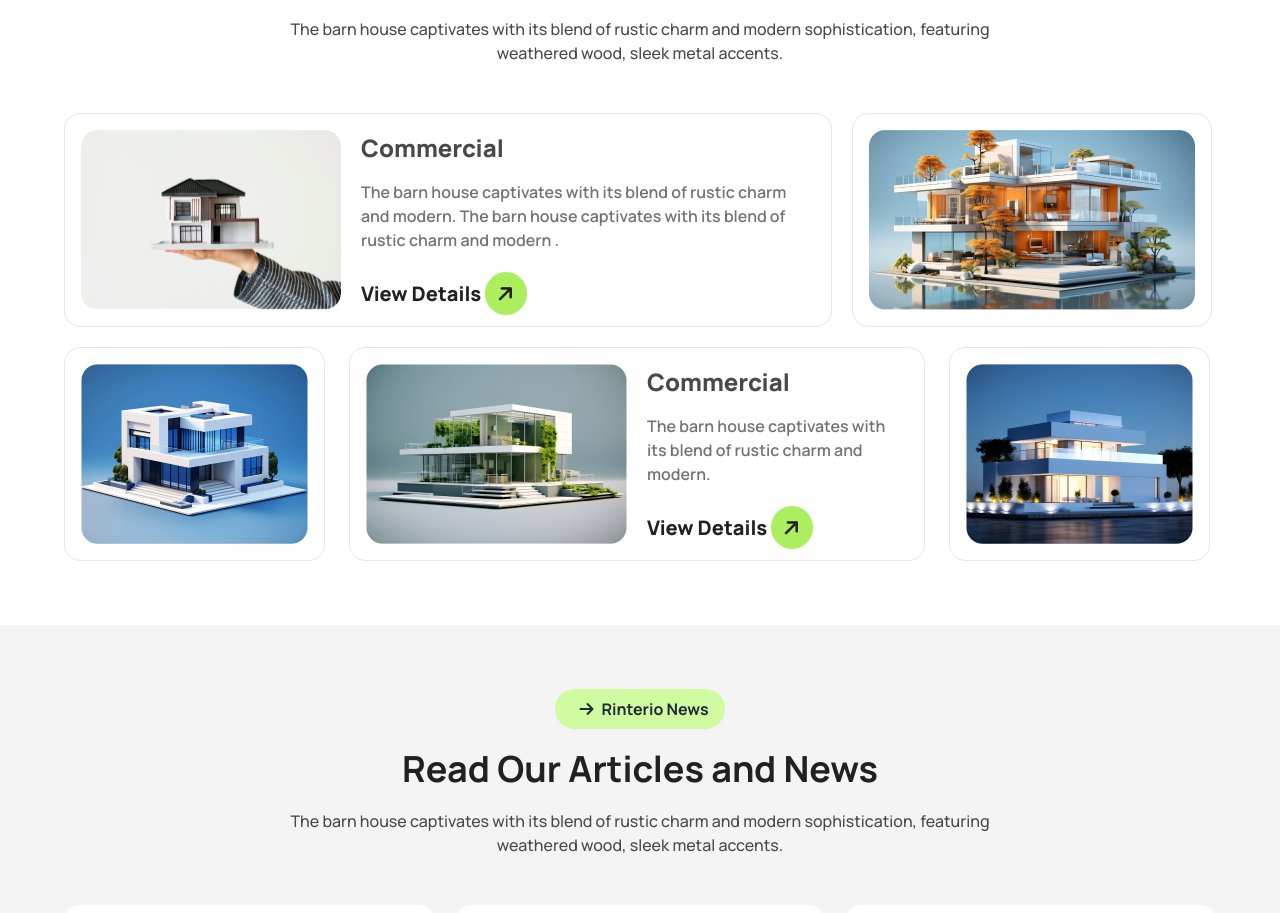
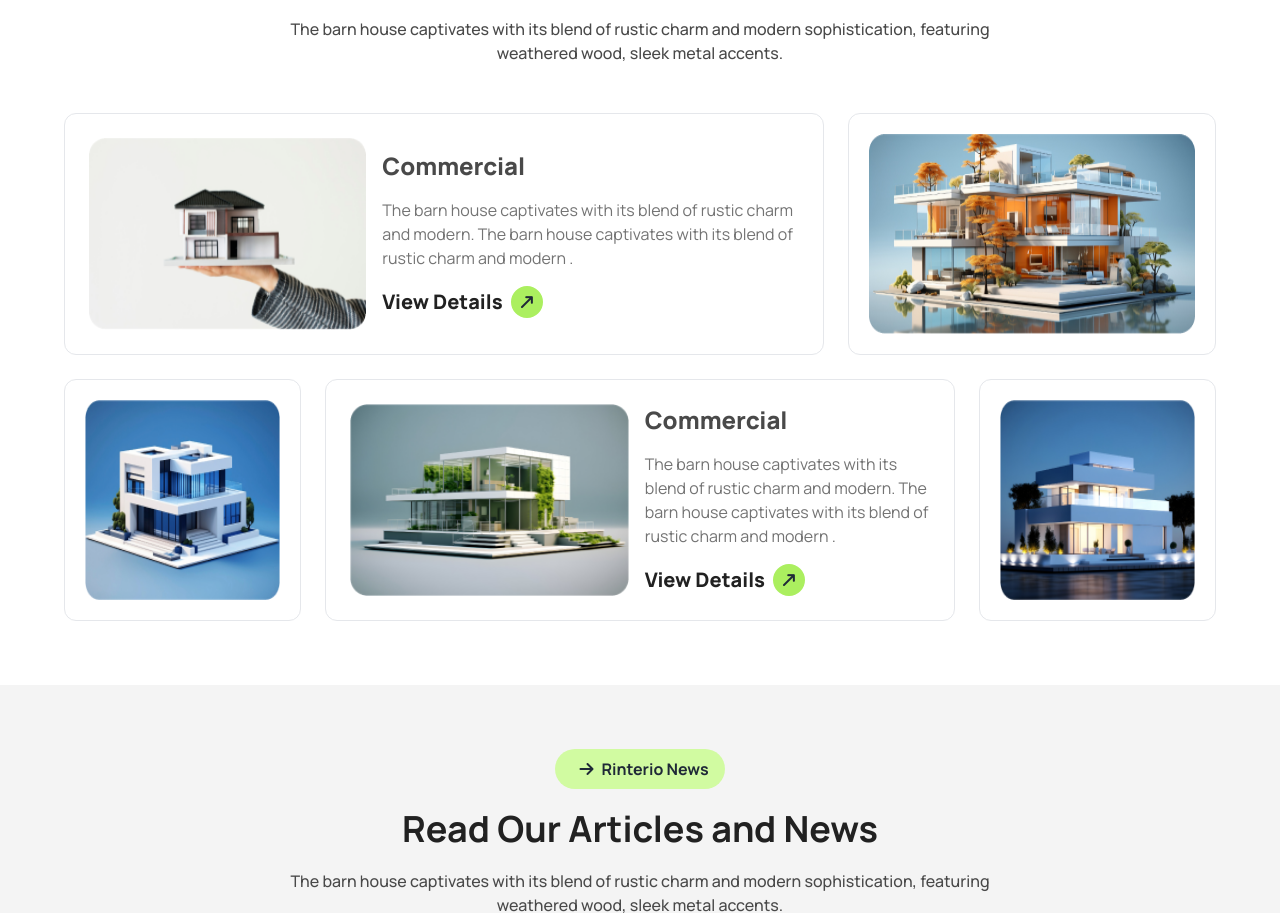
Before and after one commit to abdur-rhaman-babu/rinterio-website, a plain HTML site: page index.html in a window 1280 px wide. Shown: the part 2655-3568 px from the top of the page. Drawn offline with nearby package versions, Linux system fonts and the light colour scheme.

Commit message:
all section done

```diff
--- a/index.html
+++ b/index.html
@@ -85,7 +85,7 @@
         </div>
 
         <!-- ----banner-section---- -->
-         <section class="md:max-w-7xl md:mx-auto pb-16">
+         <section class="md:max-w-7xl md:mx-auto pb-16 mx-5">
                 <div class="text-center">
                     <img class="mx-auto" src="./assets/banner.png" alt="">
                     <h1 class="font-mr lg:text-6xl md:text-4xl text-3xl font-extrabold text-[#212121] leading-tight mt-5 md:mx-36">A barn house of this design has a striking appearance</h1>
@@ -200,37 +200,35 @@
               <h2 class="font-mr md:text-4xl text-2xl font-bold text-[#212121] my-5">Our Latest Portfolio</h2>
               <p class="text-base font-mr font-medium text-[#494949] pb-12 lg:mx-56">The barn house captivates with its blend of rustic charm and modern sophistication, featuring weathered wood, sleek metal accents.</p>
               </div>
+              <div class="grid lg:grid-cols-9 lg:grid-rows-2 lg:gap-6 gap-5">
+                <div class="md:flex items-center gap-4 border p-6 rounded-xl lg:col-span-6">
+                    <img class="w-full md:w-1/2 mb-7 md:mb-0 lg:h-full" src="./assets/img1.png" alt="">
+                    <div>
+                        <h4 class="font-mr text-2xl font-extrabold text-[#494949]">Commercial</h4>
+                        <p class="text-base font-mr text-[#737373] my-4">The barn house captivates with its blend of rustic charm and modern. The barn house captivates with its blend of rustic charm and modern .</p>
+                        <div class="flex items-center gap-2">
+                            <a class="text-xl font-mr font-extrabold text-[#212121]" href="#">View Details</a>
+                            <span><i class=" h-8 w-8 bg-[#ABEF5F] rounded-full flex items-center justify-center -rotate-45 fa-solid fa-arrow-right-long"></i></span>
+                        </div>
+                    </div>
+                </div>
+                <img class="p-5 border rounded-xl w-full lg:col-span-3 h-full" src="./assets/img2.png" alt="">
+                <img class="p-5 border rounded-xl w-full lg:col-span-2 h-full" src="./assets/img3.png" alt="">
+                <div class="md:flex items-center gap-4 border p-6 rounded-xl md:mb-0 lg:col-span-5">
+                    <img class="w-full md:w-1/2 mb-7 md:mb-0 lg:h-full" src="./assets/img4.png" alt="">
+                    <div>
+                        <h4 class="font-mr text-2xl font-extrabold text-[#494949]">Commercial</h4>
+                        <p class="text-base font-mr text-[#737373]  my-4">The barn house captivates with its blend of rustic charm and modern. The barn house captivates with its blend of rustic charm and modern .</p>
+                        <div class="flex items-center gap-2">
+                            <a class="text-xl font-mr font-extrabold text-[#212121]" href="#">View Details</a>
+                            <span><i class=" h-8 w-8 bg-[#ABEF5F] rounded-full flex items-center justify-center -rotate-45 fa-solid fa-arrow-right-long"></i></span>
+                        </div>
+                    </div>
+                </div>
+                <img class="p-5 border rounded-xl w-full lg:col-span-2 h-full" src="./assets/img5.png" alt="">
+                <img class="p-5 border rounded-xl w-full lg:col-span-2 h-full lg:hidden md:block" src="./assets/img3.png" alt="">
+            </div>
 
-              <div class="lg:flex items-center gap-5">
-                  <div class="md:flex items-center justify-center border gap-5 rounded-2xl p-4 lg:w-4/6 md:w-full mb-5 md:mb-5 lg:mb-0">
-                    <img class="w-full mb-4 md:mb-0 md:w-4/6" src="./assets/img1.png" alt="">
-                    <div>
-                      <h4 class="text-2xl font-extrabold font-mr text-[#494949]">Commercial</h4>
-                      <p class="text-base font-mr font-semibold text-[#737373] my-4">The barn house captivates with its blend of rustic charm and modern. The barn house captivates with its blend of rustic charm and modern .</p>
-                      <button class="mt-3"><a class="text-xl font-extrabold font-mr text-[#212121]" href="#">View Details <span class="bg-renterio-btn py-2 px-3 rounded-full"><i class="-rotate-45  fa-solid fa-arrow-right"></i></span></a></button>
-                    </div>
-                  </div>
-                  <div class="p-4 border rounded-2xl">
-                    <img class="md:w-full" src="./assets/img2.png" alt="">
-                  </div>
-              </div>
-
-              <div class="lg:flex items-center gap-6 mt-5">
-                <div class="p-4 border rounded-2xl">
-                  <img class="w-full" src="./assets/img3.png" alt="">
-                </div>
-                  <div class="md:flex items-center justify-center border gap-5 rounded-2xl p-4 lg:w-2/4 md:w-full mb-5 md:my-5 lg:my-0 mt-5">
-                    <img class="w-full mb-4 md:mb-0 md:w-4/6" src="./assets/img4.png" alt="">
-                    <div>
-                      <h4 class="text-2xl font-extrabold font-mr text-[#494949]">Commercial</h4>
-                      <p class="text-base font-mr font-semibold text-[#737373] my-4">The barn house captivates with its blend of rustic charm and modern.</p>
-                      <button class="mt-3"><a class="text-xl font-extrabold font-mr text-[#212121]" href="#">View Details <span class="bg-renterio-btn py-2 px-3 rounded-full"><i class="-rotate-45  fa-solid fa-arrow-right"></i></span></a></button>
-                    </div>
-                  </div>
-                  <div class="p-4 border rounded-2xl">
-                    <img class="w-full" src="./assets/img5.png" alt="">
-                  </div>
-              </div>
              </section>
 
              <!-- ----News-section---- -->
```
